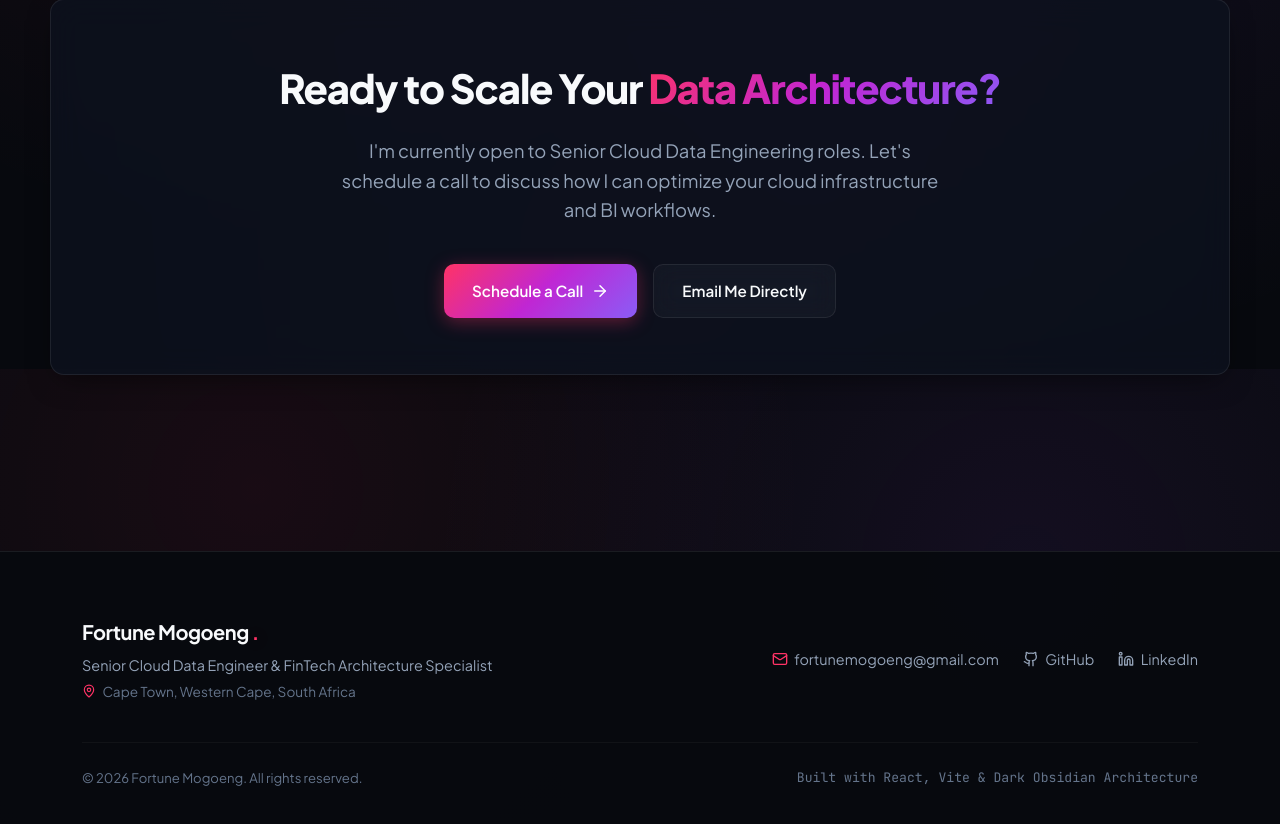
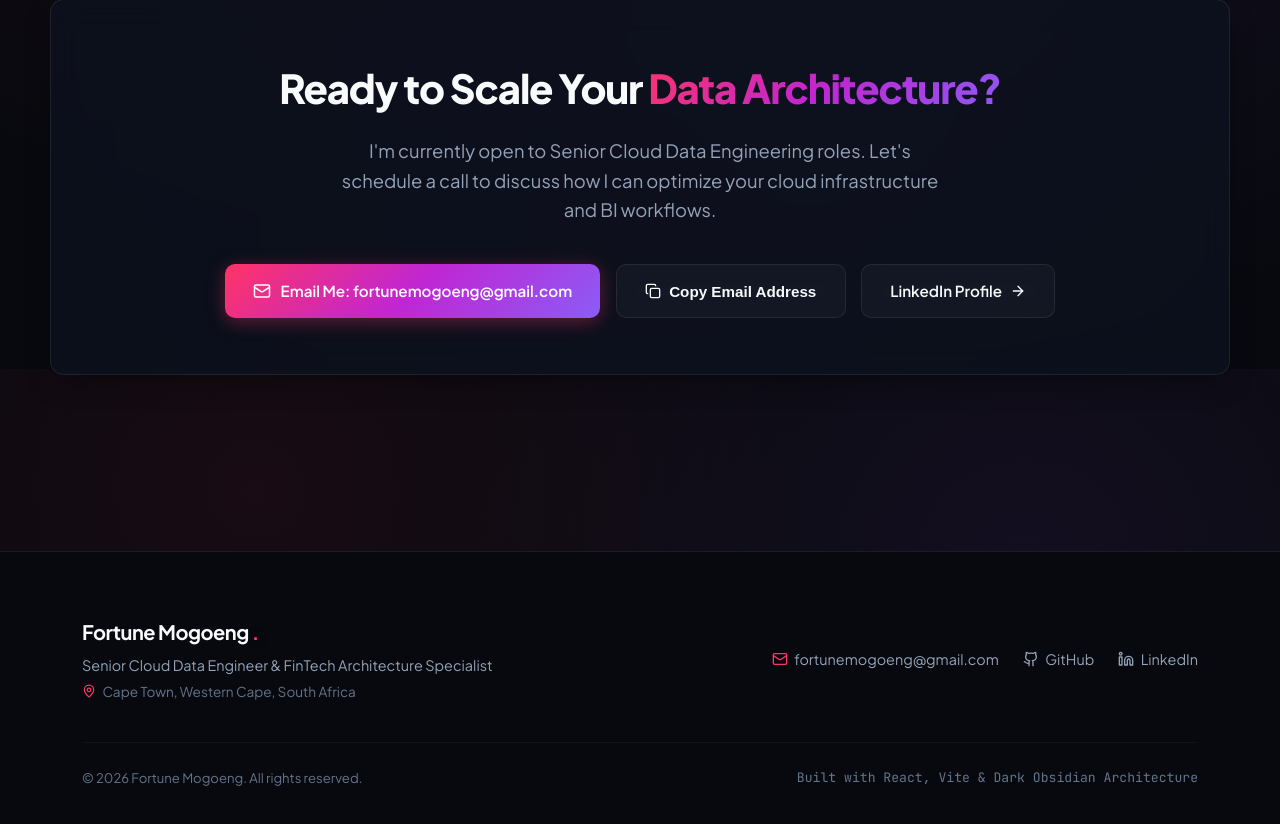
Before and after one commit to fortuneMog/portfolio, a React (Vite) app: page / in a window 1280 px wide. Shown: the part 2831-3655 px from the top of the page. Built offline with nearby package versions, Linux system fonts and the light colour scheme.

Commit message:
feat: replace calendar deep link with direct email, 1-click clipboard copy, and LinkedIn actions

```diff
--- a/src/pages/Home.jsx
+++ b/src/pages/Home.jsx
@@ -1,11 +1,18 @@
 import React, { useState } from 'react';
-import { ArrowRight, Database, Cloud, ShieldCheck, FileText, TrendingUp, CheckCircle2, Download } from 'lucide-react';
+import { ArrowRight, Database, Cloud, ShieldCheck, FileText, TrendingUp, CheckCircle2, Download, Mail, Copy, Check } from 'lucide-react';
 import { Link } from 'react-router-dom';
 import SkillCard from '../components/SkillCard';
 import './Home.css';
 
 const Home = () => {
   const [activeTab, setActiveTab] = useState('cloud');
+  const [copiedEmail, setCopiedEmail] = useState(false);
+
+  const handleCopyEmail = () => {
+    navigator.clipboard.writeText('fortunemogoeng@gmail.com');
+    setCopiedEmail(true);
+    setTimeout(() => setCopiedEmail(false), 2500);
+  };
 
   const stackDetails = {
     cloud: [
@@ -200,11 +207,19 @@ const Home = () => {
               I'm currently open to Senior Cloud Data Engineering roles. Let's schedule a call to discuss how I can optimize your cloud infrastructure and BI workflows.
             </p>
             <div style={{ display: 'flex', gap: '1rem', justifyContent: 'center', flexWrap: 'wrap' }}>
-              <a href="https://calendar.google.com/calendar/u/0/r" target="_blank" rel="noreferrer" className="btn-primary">
-                Schedule a Call <ArrowRight size={18} />
+              <a href="mailto:fortunemogoeng@gmail.com" className="btn-primary" style={{ gap: '0.6rem' }}>
+                <Mail size={18} /> Email Me: fortunemogoeng@gmail.com
               </a>
-              <a href="mailto:fortunemogoeng@gmail.com" className="btn-secondary">
-                Email Me Directly
+              <button
+                onClick={handleCopyEmail}
+                className="btn-secondary"
+                style={{ gap: '0.5rem' }}
+                title="Copy email to clipboard"
+              >
+                {copiedEmail ? <><Check size={16} color="var(--accent-emerald)" /> Email Copied!</> : <><Copy size={16} /> Copy Email Address</>}
+              </button>
+              <a href="https://www.linkedin.com/in/fortunemogoeng/" target="_blank" rel="noreferrer" className="btn-secondary">
+                LinkedIn Profile <ArrowRight size={16} />
               </a>
             </div>
           </div>
```
